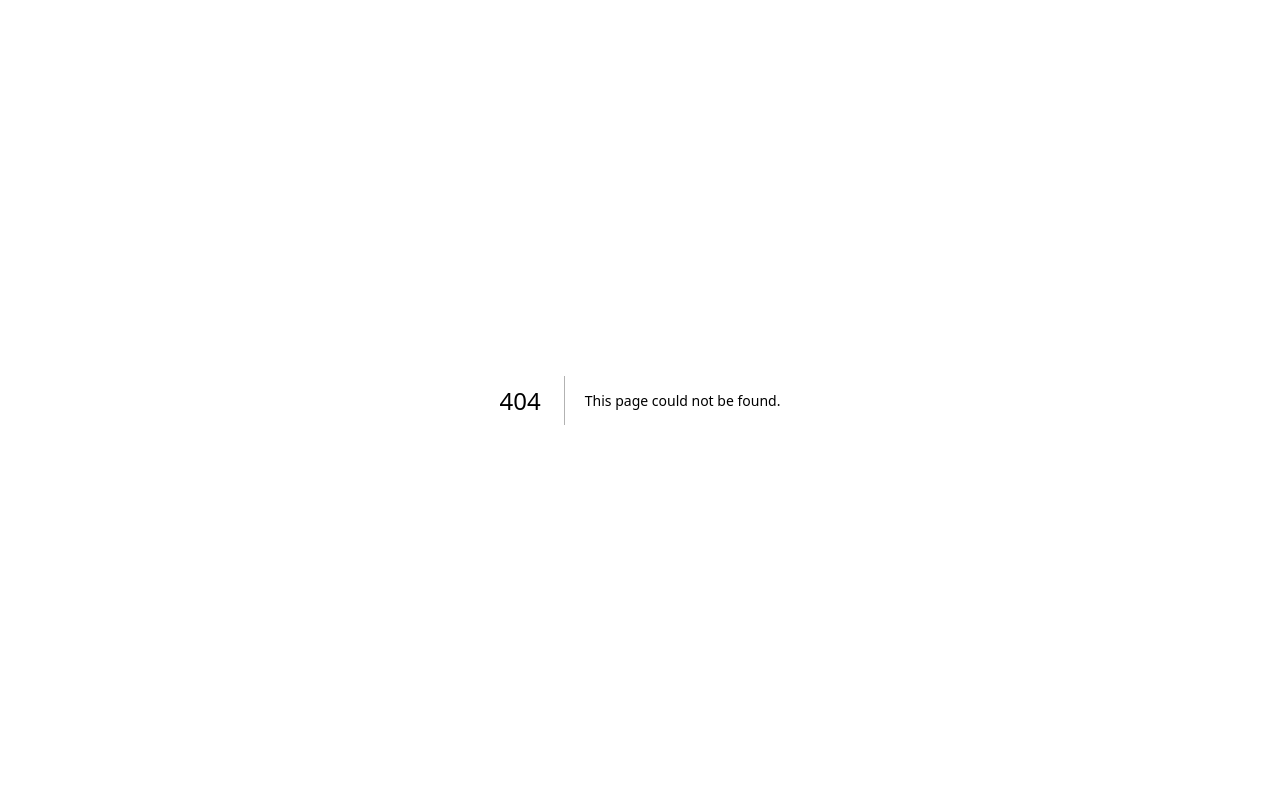
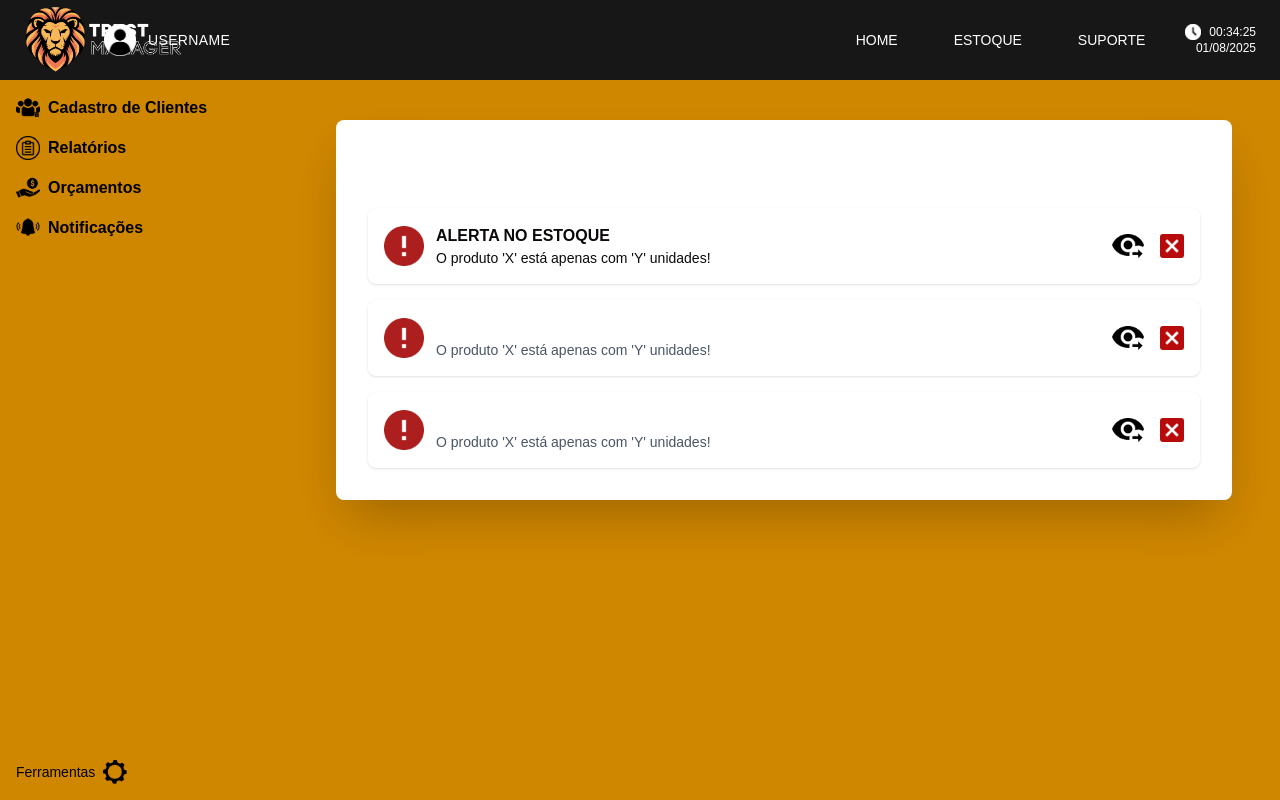
Before and after one commit to Uius/TCC-GP6, a Next.js app in the folder tccgp6/: page /notificacoes in a window 1280 px wide. Before the commit this address had no page. Built offline with nearby package versions, Linux system fonts and the light colour scheme.

Commit message:
Tail windo de arrombado

```diff
--- a/tccgp6/src/app/notifica/page.tsx
+++ /dev/null
@@ -1,107 +0,0 @@
-'use client'
-
-import React from 'react'
-import { useClock } from '@/hooks/useClock'
-
-export default function NotificacoesPage() {
-  const { time, date } = useClock()
-
-  return (
-    <div className="h-auto text-white">
-
-      {/* HEADER */}
-      <header className="relative bg-neutral-900 flex justify-between items-center h-20 px-6">
-        <img
-          src="/LOGOBRANCA.png"
-          alt="Logo"
-          className="h-22 w-40 absolute left-6"
-        />
-
-        <div className="flex items-center gap-3 relative z-10 ml-20 pl-[180]">
-          <img src="/ICONEPERFIL.png" alt="User Profile" className="w-8 h-8" />
-          <span className="uppercase text-sm tracking-wide">USERNAME</span>
-        </div>
-
-        <div className="flex items-center gap-6">
-          <nav className="flex gap-6 text-sm">
-            <a href="/" className="text-white py-2 px-4">HOME</a>
-            <a href="/estoque" className="text-white py-2 px-4">ESTOQUE</a>
-            <a href="/suporte" className="text-white py-2 px-4">SUPORTE</a>
-            <a href="/notificacoes" className="text-white bg-gray-800 py-2 px-4 underline rounded-sm">NOTIFICAÇÕES</a>
-          </nav>
-          <div className="text-right text-xs leading-4">
-            <div className="flex items-center">
-              <img src="/ICONETEMPO.png" alt="Time" className="w-4 h-4 mr-2" />
-              <div>{time}</div>
-            </div>
-            <div>{date}</div>
-          </div>
-        </div>
-      </header>
-
-      {/* CONTEÚDO */}
-      <div className="flex">
-
-        {/* Sidebar */}
-        <aside className="w-72 bg-yellow-600 flex flex-col justify-between p-4">
-          <div>
-            <nav className="space-y-4 text-black font-semibold">
-              <div className="flex flex-row">
-                <img src="/ICONECADCLIENTE.png" alt="" className="w-6 h-6 mr-2" />
-                <a href="#" className="block">Cadastro de Clientes</a>
-              </div>
-              <div className="flex flex-row">
-                <img src="/ICONERELATORIO.png" alt="" className="w-6 h-6 mr-2" />
-                <a href="#" className="block">Relatórios</a>
-              </div>
-              <div className="flex flex-row">
-                <img src="/ICONEORCAMENTO.png" alt="" className="w-6 h-6 mr-2" />
-                <a href="#" className="block">Orçamentos</a>
-              </div>
-              <div className="flex flex-row">
-                <img src="/ICONENOTIFIC.png" alt="" className="w-6 h-6 mr-2" />
-                <a href="/notificacoes" className="block">Notificações</a>
-              </div>
-            </nav>
-          </div>
-
-          <div className="text-black flex items-center gap-2">
-            <span className="text-sm">Ferramentas</span>
-            <img src="/ICONECONFIG.png" alt="Ferramentas" className="h-6 w-6" />
-          </div>
-        </aside>
-
-      {/* Main Content */}
-<main className="flex-1 bg-yellow-600 flex justify-center items-start p-10 overflow-y-auto">
-  <section className="bg-white rounded-lg shadow-2xl p-8 w-full max-w-4xl">
-    <h2 className="text-2xl font-bold text-center mb-6">NOTIFICAÇÕES:</h2>
-
-    <div className="space-y-4">
-      {/* Card de notificação */}
-      <div className="flex items-center justify-between bg-white p-4 rounded-lg shadow">
-        <div className="flex items-center gap-3">
-          <img src="/ICONEALERTA.png" alt="Alerta" className="w-10 h-10" />
-          <div>
-            <p className="font-bold">ALERTA NO ESTOQUE</p>
-            <p className="text-sm text-gray-600">
-              O produto 'X' está apenas com 'Y' unidades!
-            </p>
-          </div>
-        </div>
-
-        <div className="flex gap-4">
-          <img src="/ICONEOLHO.png" alt="Detalhes" className="w-8 h-6 cursor-pointer" />
-          <img src="/ICONEX.png" alt="Excluir" className="w-6 h-6 cursor-pointer" />
-        </div>
-      </div>
-
-      {/* Repete outros cards aqui */}
-    </div>
-  </section>
-</main>
-
-
-      </div>
-    </div>
-  )
-}
--- /dev/null
+++ b/tccgp6/src/app/notificacoes/page.tsx
@@ -0,0 +1,140 @@
+// ...existing code...
+'use client'
+
+import React from 'react'
+import { useClock } from '@/hooks/useClock'
+
+export default function NotificacoesPage() {
+  const { time, date } = useClock()
+
+  return (
+    <div className="min-h-screen flex flex-col text-white">
+
+      {/* HEADER (fixo) */}
+      <header className="fixed top-0 left-0 right-0 z-30 bg-neutral-900 flex justify-between items-center h-20 px-6">
+        <img
+          src="/LOGOBRANCA.png"
+          alt="Logo"
+          className="h-22 w-40 absolute left-6"
+        />
+
+        <div className="flex items-center gap-3 relative z-10 ml-20 pl-[180]">
+          <img src="/ICONEPERFIL.png" alt="User Profile" className="w-8 h-8" />
+          <span className="uppercase text-sm tracking-wide">USERNAME</span>
+        </div>
+
+        <div className="flex items-center gap-6">
+          <nav className="flex gap-6 text-sm">
+            <a href="/" className="text-white py-2 px-4">HOME</a>
+            <a href="/estoque" className="text-white py-2 px-4">ESTOQUE</a>
+            <a href="/suporte" className="text-white py-2 px-4">SUPORTE</a>
+          </nav>
+          <div className="text-right text-xs leading-4">
+            <div className="flex items-center">
+              <img src="/ICONETEMPO.png" alt="Time" className="w-4 h-4 mr-2" />
+              <div>{time}</div>
+            </div>
+            <div>{date}</div>
+          </div>
+        </div>
+      </header>
+
+      {/* CONTEÚDO: wrapper com padding-top para o header fixo */}
+      <div className="flex flex-1 overflow-hidden pt-20">
+
+        {/* Sidebar (fixa abaixo do header) */}
+        <aside className="fixed top-20 left-0 bottom-0 w-72 bg-yellow-600 flex flex-col justify-between p-4">
+          <div>
+            <nav className="space-y-4 text-black font-semibold">
+              <div className="flex flex-row">
+                <img src="/ICONECADCLIENTE.png" alt="" className="w-6 h-6 mr-2" />
+                <a href="#" className="block">Cadastro de Clientes</a>
+              </div>
+              <div className="flex flex-row">
+                <img src="/ICONERELATORIO.png" alt="" className="w-6 h-6 mr-2" />
+                <a href="#" className="block">Relatórios</a>
+              </div>
+              <div className="flex flex-row">
+                <img src="/ICONEORCAMENTO.png" alt="" className="w-6 h-6 mr-2" />
+                <a href="#" className="block">Orçamentos</a>
+              </div>
+              <div className="flex flex-row">
+                <img src="/ICONENOTIFIC.png" alt="" className="w-6 h-6 mr-2" />
+                <a href="/notificacoes" className="block">Notificações</a>
+              </div>
+            </nav>
+          </div>
+
+          <div className="text-black flex items-center gap-2">
+            <span className="text-sm">Ferramentas</span>
+            <img src="/ICONECONFIG.png" alt="Ferramentas" className="h-6 w-6" />
+          </div>
+        </aside>
+
+        {/* Main Content — deslocado à direita da sidebar e com scroll próprio */}
+        <main className="flex-1 bg-yellow-600 flex justify-center items-start p-10 overflow-auto min-h-0 ml-72">
+          <section className="bg-white rounded-lg shadow-2xl p-8 w-full max-w-4xl">
+            <h2 className="text-2xl font-bold text-center mb-6">NOTIFICAÇÕES:</h2>
+
+            <div className="space-y-4">
+              {/* Card de notificação */}
+              <div className="flex items-center w-full justify-between bg-white p-4 rounded-lg shadow">
+                <div className="flex items-center gap-3">
+                  <img src="/ICONEALERTA.png" alt="Alerta" className="w-10 h-10" />
+                  <div>
+                    <p className="font-bold text-stone-950">ALERTA NO ESTOQUE</p>
+                    <p className="text-sm oklch(14.7% 0.004 49.25) text-stone-950">
+                      O produto 'X' está apenas com 'Y' unidades!
+                    </p>
+                  </div>
+                </div>
+
+                <div className="flex gap-4">
+                  <img src="/ICONEOLHO.png" alt="Detalhes" className="w-8 h-6 cursor-pointer" />
+                  <img src="/ICONEX.png" alt="Excluir" className="w-6 h-6 cursor-pointer" />
+                </div>
+              </div>
+
+              {/* Repete outros cards aqui */}
+              <div className="flex items-center justify-between bg-white p-4 rounded-lg shadow">
+                <div className="flex items-center gap-3">
+                  <img src="/ICONEALERTA.png" alt="Alerta" className="w-10 h-10" />
+                  <div>
+                    <p className="font-bold">ALERTA NO ESTOQUE</p>
+                    <p className="text-sm text-gray-600">
+                      O produto 'X' está apenas com 'Y' unidades!
+                    </p>
+                  </div>
+                </div>
+
+                <div className="flex gap-4">
+                  <img src="/ICONEOLHO.png" alt="Detalhes" className="w-8 h-6 cursor-pointer" />
+                  <img src="/ICONEX.png" alt="Excluir" className="w-6 h-6 cursor-pointer" />
+                </div>
+              </div>
+
+              <div className="flex items-center justify-between bg-white p-4 rounded-lg shadow">
+                <div className="flex items-center gap-3">
+                  <img src="/ICONEALERTA.png" alt="Alerta" className="w-10 h-10" />
+                  <div>
+                    <p className="font-bold">ALERTA NO ESTOQUE</p>
+                    <p className="text-sm text-gray-600">
+                      O produto 'X' está apenas com 'Y' unidades!
+                    </p>
+                  </div>
+                </div>
+
+                <div className="flex gap-4">
+                  <img src="/ICONEOLHO.png" alt="Detalhes" className="w-8 h-6 cursor-pointer" />
+                  <img src="/ICONEX.png" alt="Excluir" className="w-6 h-6 cursor-pointer" />
+                </div>
+              </div>
+
+            </div>
+          </section>
+        </main>
+
+      </div>
+    </div>
+  )
+}
--- a/tccgp6/src/app/page.tsx
+++ b/tccgp6/src/app/page.tsx
@@ -63,7 +63,7 @@ export default function HomePage() {
               </div>
               <div className="flex flex-row">
                 <img src="/ICONENOTIFIC.png" alt="" className="w-6 h-6 mr-2" />
-                <a href="/notifica" className="block">Notificações</a>
+                <a href="/notificacoes" className="block">Notificações</a>
               </div>
             </nav>
           </div>
```
Also changed, not shown: 1 other file (tests, documents, lock files or other folders).
